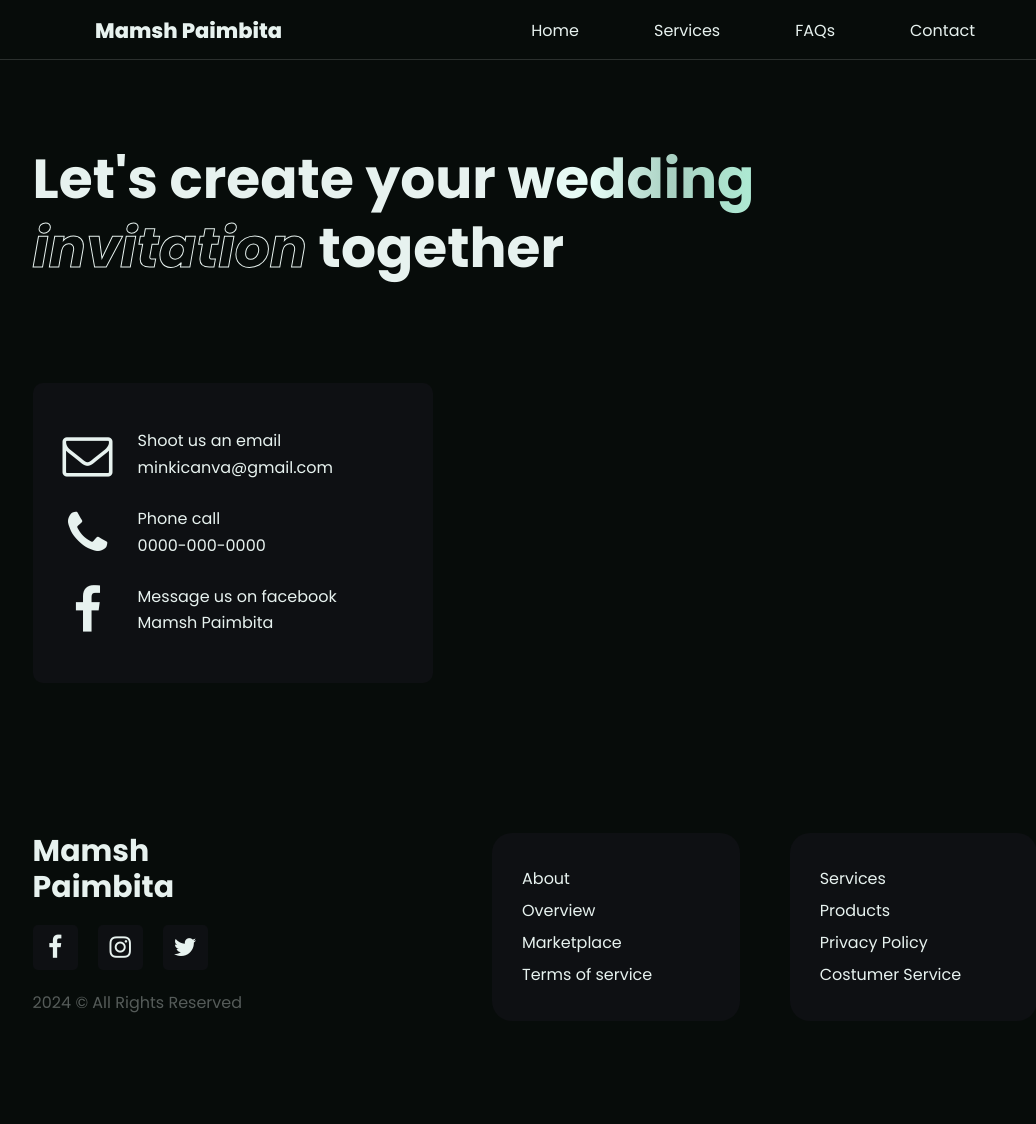
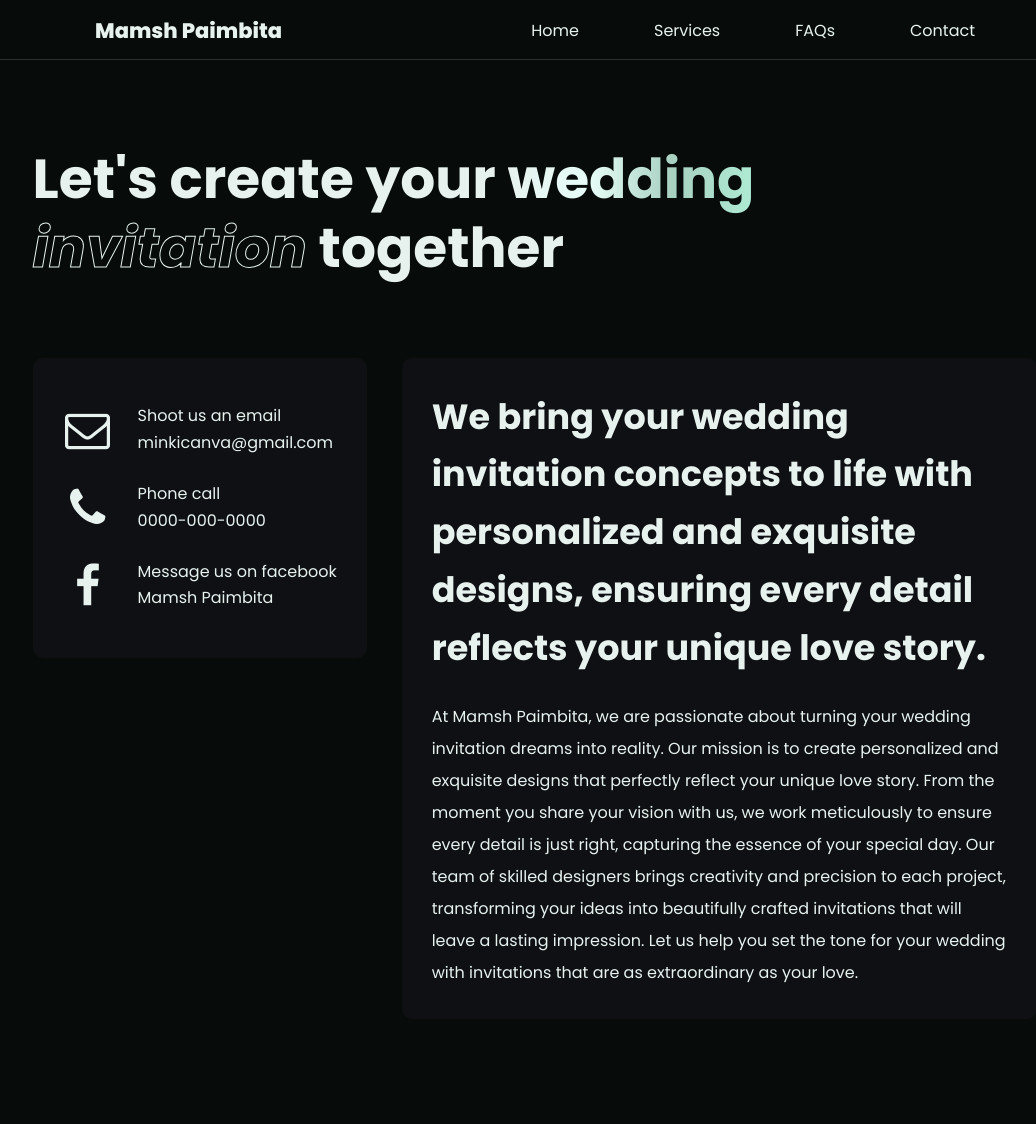
Before and after one commit to minkiji/Mamsh-Paimbita, a plain HTML site: page contact.html in a window 1280 px wide. Shown: the top 1124 px of the page, without its empty margins (105-1141 px from the left). Drawn offline with Linux system fonts and the light colour scheme.

Commit message:
contact updt

```diff
--- a/contact.html
+++ b/contact.html
@@ -65,6 +65,20 @@
             </div>
           </div>
         </div>
+
+        <div class="contact-form">
+          <div class="contact-form-text">
+            <h2>We bring your wedding invitation concepts to life with personalized and exquisite designs, ensuring
+              every detail reflects your unique love story.</h2>
+            <p>At Mamsh Paimbita, we are passionate about turning your wedding invitation dreams into reality. Our
+              mission is to create personalized and exquisite designs that perfectly reflect your unique love story.
+              From the moment you share your vision with us, we work meticulously to ensure every detail is just right,
+              capturing the essence of your special day. Our team of skilled designers brings creativity and precision
+              to each project, transforming your ideas into beautifully crafted invitations that will leave a lasting
+              impression. Let us help you set the tone for your wedding with invitations that are as extraordinary as
+              your love.</p>
+          </div>
+        </div>
       </div>
     </div>
   </main>
--- a/style.css
+++ b/style.css
@@ -67,6 +67,7 @@ main {
   margin-top: 145px;
 }
 
+/*
 .page-background {
   width: 100%;
   height: 100%;
@@ -79,6 +80,7 @@ main {
     linear-gradient(to right, rgba(206, 206, 206, 0.030) 1px, transparent 1px),
     linear-gradient(to bottom, rgba(206, 206, 206, 0.030) 1px, transparent 1px);
 }
+*/
 
 .introduction {
   display: flex;
@@ -455,10 +457,14 @@ footer {
 /* contact page */
 
 .contact-section {
-  width: 78.5%;
   display: flex;
   flex-direction: column;
-  gap: 100px;
+  gap: 75px;
+}
+
+.contact-details {
+  display: flex;
+  gap: 35px;
 }
 
 .contact-page h1 {
@@ -485,10 +491,38 @@ footer {
 }
 
 .contact-socials i {
-  font-size: 50px;
+  font-size: 45px;
   width: 50px;
   text-align: center;
   color: #E7F2EF;
+}
+
+.social-name p {
+  white-space: nowrap;
+}
+
+/* contact page aside */
+
+.contact-form {
+  width: auto;
+  height: auto;
+  padding: 30px;
+  border-radius: 10px;
+  background-color: #5136651a;
+}
+
+.contact-form-text {
+  display: flex;
+  flex-direction: column;
+  gap: 25px;
+}
+
+.contact-form-text h2 {
+  font-size: 35px;
+}
+
+.contact-form-text p {
+  line-height: 2;
 }
 
 /* fade scroll effect */
```
